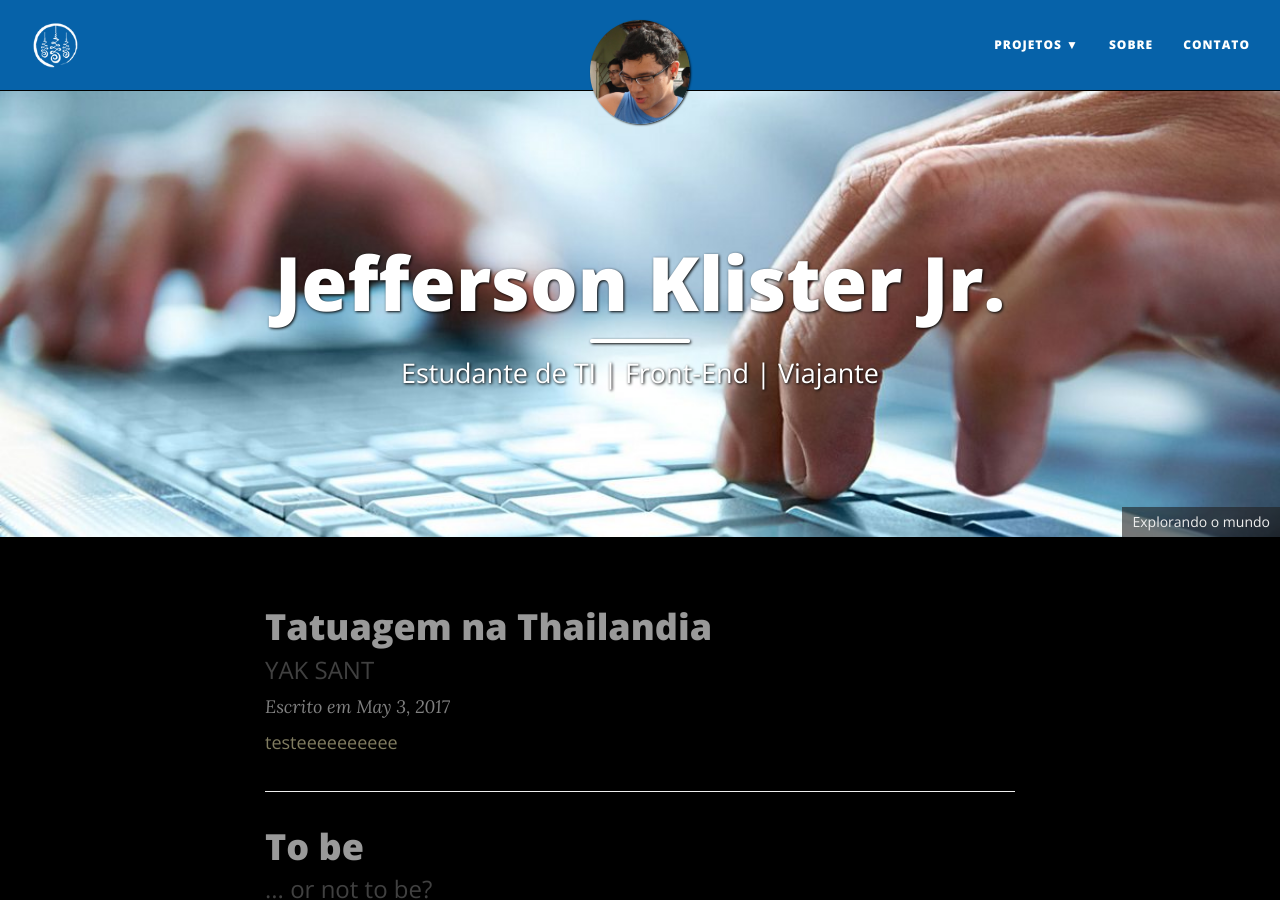
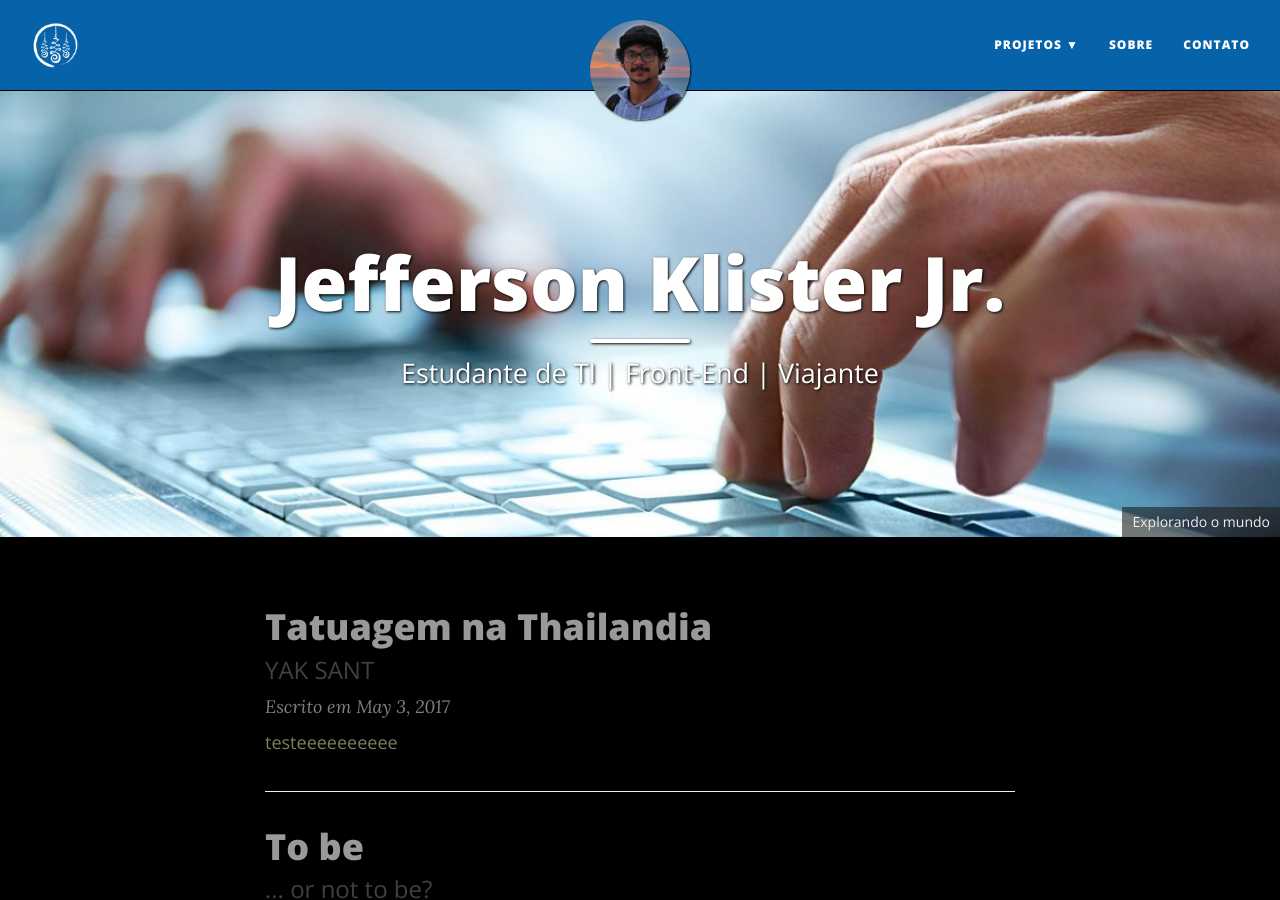
Before and after one commit to jeffklister/jeffklister.github.io, a Jekyll site: the page built from index.html, in a window 1280 px wide and 900 px high. Built offline with Jekyll 4.4.1, drawn with Linux system fonts in a browser that asks for light colours; nearby versions of some CDN libraries; the list of posts is cut into pages by our own code.

Commit message:
avatar updated

```diff
--- a/_config.yml
+++ b/_config.yml
@@ -23,7 +23,7 @@ navbar-links:
 
 # Image to show in the navigation bar - image must be a square (width = height)
 # Remove this parameter if you don't want an image in the navbar
-avatar: "/img/avatar-icon3.png"
+avatar: "/img/avatar.jpg"
 
 # If you want to have an image logo in the top-left corner instead of the title text,
 # then specify the following parameter
```
Also changed, not shown: img/avatar-icon3.png (deleted), img/avatar.jpg (added), img/timelinejpg.jpg (deleted), img/yaklogo - preta.png (renamed from img/yaklogo - Copy.png), 10 other files.
